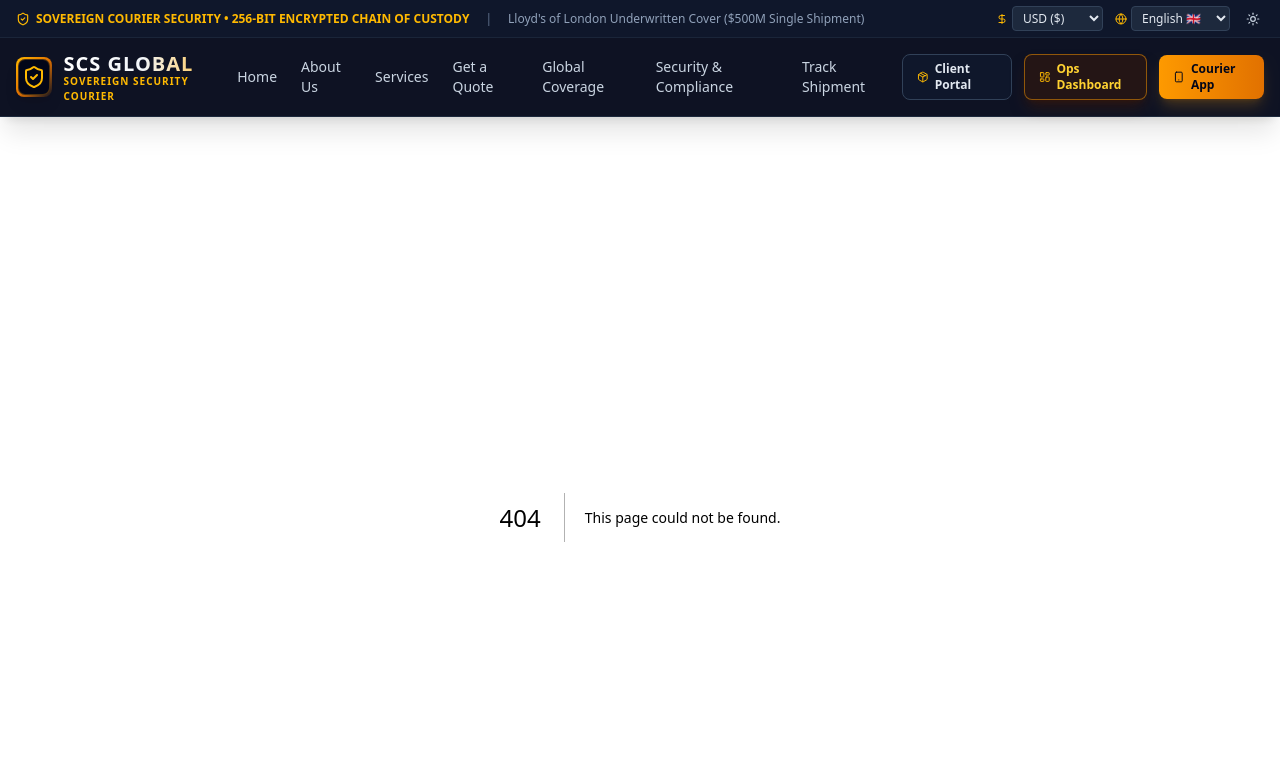
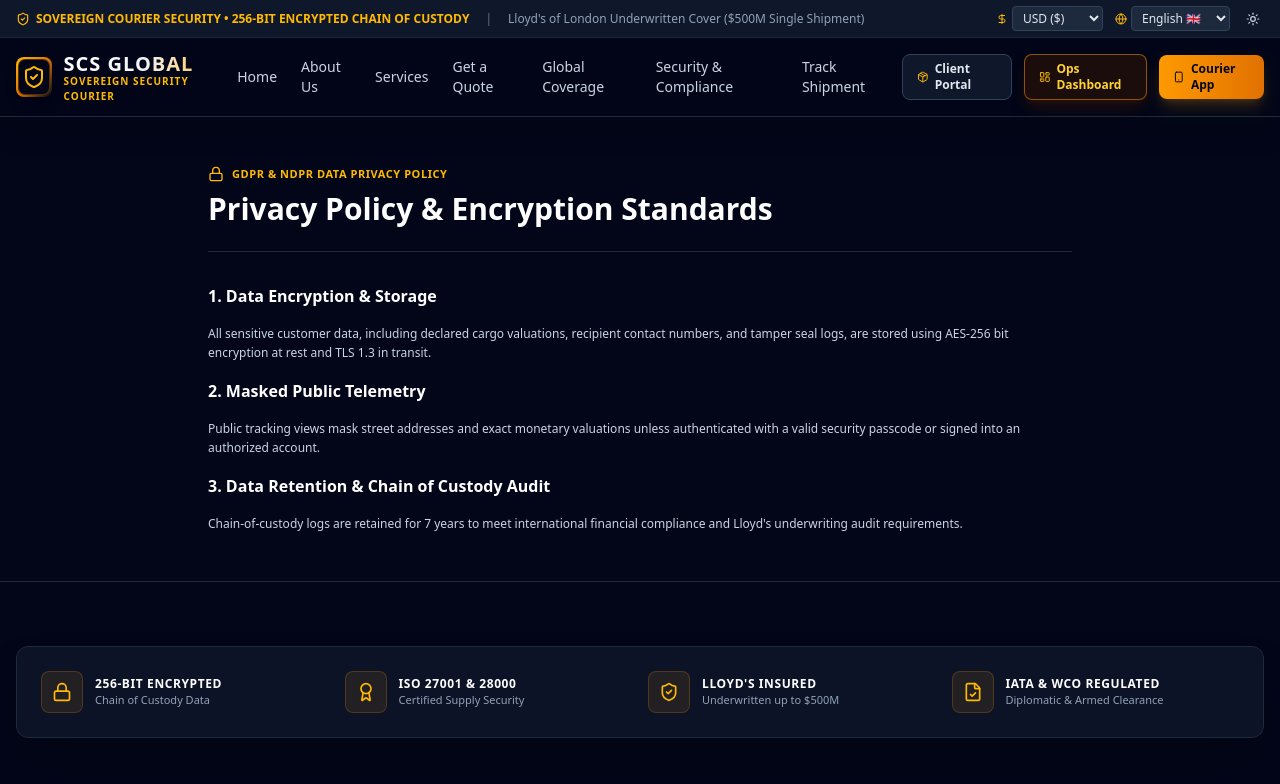
Before and after one commit to onorierhuvwub-hub/scs-global, a Next.js app: page /privacy in a window 1280 px wide. Before the commit this address had no page. Shown: the top 784 px of the page. Built offline with nearby package versions, Linux system fonts and the light colour scheme.

Commit message:
Add privacy page

```diff
--- /dev/null
+++ b/src/app/privacy/page.tsx
@@ -0,0 +1,32 @@
+import { Lock } from 'lucide-react';
+
+export default function PrivacyPage() {
+  return (
+    <div className="max-w-4xl mx-auto px-4 py-12 space-y-8 text-xs text-slate-300 leading-relaxed">
+      <div className="space-y-2 border-b border-slate-800 pb-6">
+        <div className="inline-flex items-center gap-2 text-amber-400 font-bold uppercase tracking-wider text-[11px]">
+          <Lock className="w-4 h-4" />
+          GDPR & NDPR DATA PRIVACY POLICY
+        </div>
+        <h1 className="text-3xl font-extrabold text-white">Privacy Policy & Encryption Standards</h1>
+      </div>
+
+      <div className="space-y-4">
+        <h2 className="text-base font-bold text-white">1. Data Encryption & Storage</h2>
+        <p>
+          All sensitive customer data, including declared cargo valuations, recipient contact numbers, and tamper seal logs, are stored using AES-256 bit encryption at rest and TLS 1.3 in transit.
+        </p>
+
+        <h2 className="text-base font-bold text-white">2. Masked Public Telemetry</h2>
+        <p>
+          Public tracking views mask street addresses and exact monetary valuations unless authenticated with a valid security passcode or signed into an authorized account.
+        </p>
+
+        <h2 className="text-base font-bold text-white">3. Data Retention & Chain of Custody Audit</h2>
+        <p>
+          Chain-of-custody logs are retained for 7 years to meet international financial compliance and Lloyd's underwriting audit requirements.
+        </p>
+      </div>
+    </div>
+  );
+}
```
